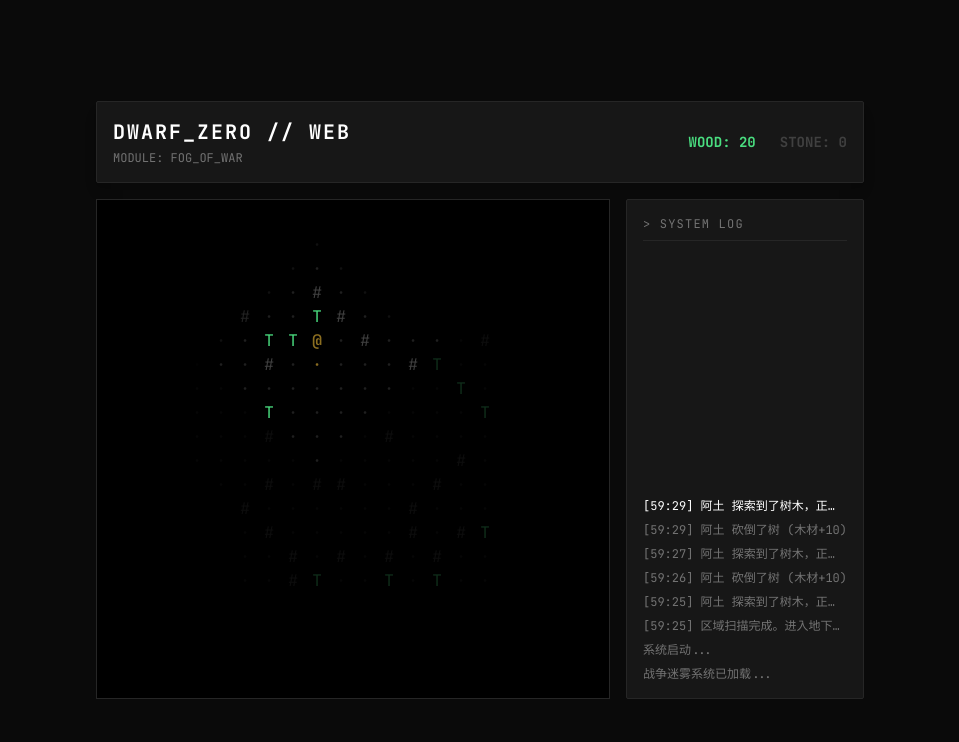
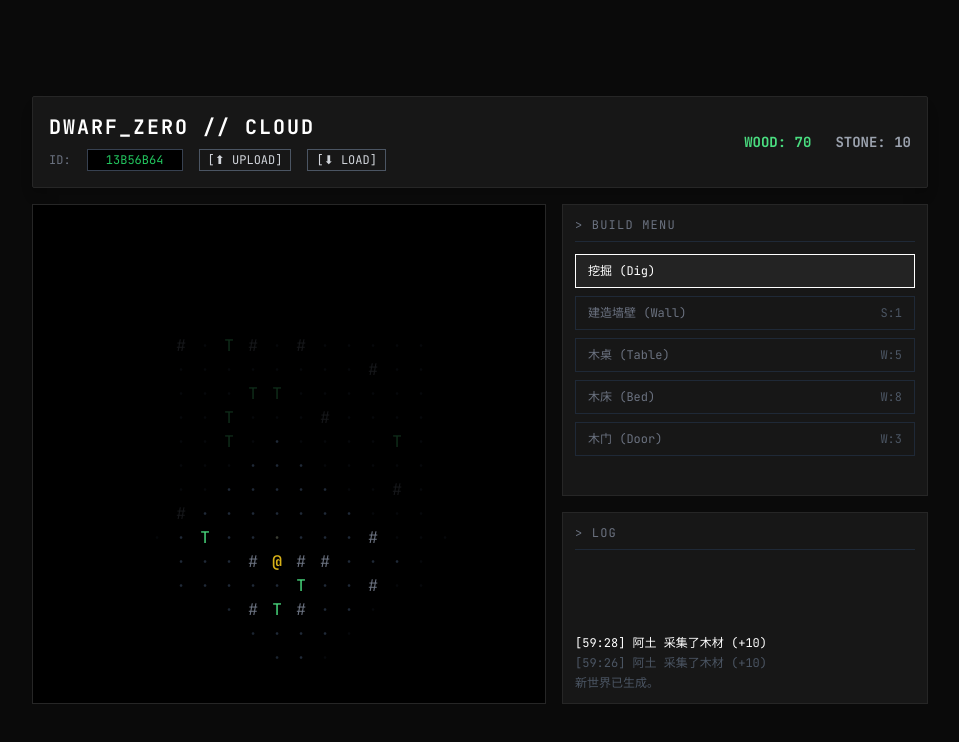
Before and after one commit to StudioSiyuan/dwarf-zero, a Next.js app: page / in a window 1280 px wide. Shown: the top 742 px of the page, without its empty margins (160-1119 px from the left). Built offline with nearby package versions, Linux system fonts and the light colour scheme.

Commit message:
Enable Cloud Save with Vercel KV

```diff
--- a/app/page.js
+++ b/app/page.js
@@ -1,45 +1,52 @@
 "use client";
 import { useState, useEffect, useRef } from 'react';
+import { v4 as uuidv4 } from 'uuid'; // 引入 UUID
 
 // --- 游戏配置 ---
 const MAP_SIZE = 20;
 const TICK_RATE = 600;
-const VIEW_RADIUS = 5; // 矮人的视野半径
+const VIEW_RADIUS = 5;
+const LOCAL_SAVE_KEY = "DWARF_ZERO_LOCAL_V1";
+const ID_KEY = "DWARF_ZERO_USER_ID"; // 存储用户的身份ID
+
+// --- 建筑耗材 ---
+const BUILD_COSTS = {
+  DIG:   { wood: 0, stone: 0, label: "挖掘 (Dig)" },
+  WALL:  { wood: 0, stone: 1, label: "建造墙壁 (Wall)" },
+  TABLE: { wood: 5, stone: 0, label: "木桌 (Table)" },
+  BED:   { wood: 8, stone: 0, label: "木床 (Bed)" },
+  DOOR:  { wood: 3, stone: 0, label: "木门 (Door)" }
+};
 
 // --- 样式辅助 ---
 const getTileColor = (type, isVisible, isExplored) => {
-  // 1. 如果完全没探索过 -> 隐藏 (黑色)
   if (!isExplored) return 'text-transparent';
-
-  // 2. 基础颜色
-  let color = 'text-game-text-dim';
+  let color = 'text-gray-500';
   switch (type) {
-    case 'WALL':  color = 'text-tile-wall'; break;
-    case 'TREE':  color = 'text-tile-tree'; break;
-    case 'WATER': color = 'text-tile-water'; break;
-    case 'EMPTY': color = 'text-tile-floor'; break;
+    case 'WALL':  color = 'text-gray-500'; break;
+    case 'TREE':  color = 'text-green-400'; break;
+    case 'WATER': color = 'text-blue-400'; break;
+    case 'EMPTY': color = 'text-gray-800'; break;
+    case 'TABLE': color = 'text-cyan-400'; break;
+    case 'BED':   color = 'text-indigo-400'; break;
+    case 'DOOR':  color = 'text-yellow-600'; break;
   }
-
-  // 3. 视觉处理：
-  // 如果当前可见 -> 保持原色 (高亮)
-  // 如果只是“记忆中” -> 降低透明度 (变暗)
-  if (isVisible) {
-    return color;
-  } else {
-    return `${color} opacity-20`; // 记忆区域变暗，非常有质感
-  }
+  return isVisible ? color : `${color} opacity-20`;
 };
 
 export default function DwarfGame() {
   const [mapGrid, setMapGrid] = useState([]);
-  const [dwarves, setDwarves] = useState([
-    { id: 1, name: "阿土", x: 10, y: 10, job: 'IDLE', target: null }
-  ]);
+  const [dwarves, setDwarves] = useState([]);
   const [resources, setResources] = useState({ wood: 0, stone: 0 });
-  const [logs, setLogs] = useState(["系统启动...", "战争迷雾系统已加载..."]);
+  const [logs, setLogs] = useState([]);
+  const [exploredTiles, setExploredTiles] = useState(new Set());
+  const [selectedTool, setSelectedTool] = useState('DIG');
+  const [isLoaded, setIsLoaded] = useState(false);
 
-  // 新增：探索过的区域 (存储格式 "x,y")
-  const [exploredTiles, setExploredTiles] = useState(new Set());
+  // --- 云存档状态 ---
+  const [userId, setUserId] = useState("");
+  const [inputUserId, setInputUserId] = useState(""); // 输入框里的ID
+  const [syncStatus, setSyncStatus] = useState(""); // 显示同步状态信息
 
   const stateRef = useRef({ mapGrid, dwarves, resources, exploredTiles });
 
@@ -47,8 +54,48 @@ export default function DwarfGame() {
     stateRef.current = { mapGrid, dwarves, resources, exploredTiles };
   }, [mapGrid, dwarves, resources, exploredTiles]);
 
-  // --- 初始化地图 ---
+  // --- 本地自动保存 (依然保留，作为双重保险) ---
   useEffect(() => {
+    if (!isLoaded || mapGrid.length === 0) return;
+    const saveData = {
+      mapGrid, dwarves, resources, logs: logs.slice(0, 20), exploredTiles: Array.from(exploredTiles)
+    };
+    localStorage.setItem(LOCAL_SAVE_KEY, JSON.stringify(saveData));
+  }, [mapGrid, dwarves, resources, exploredTiles, logs, isLoaded]);
+
+  // --- 初始化 ---
+  useEffect(() => {
+    // 1. 恢复或生成 User ID
+    let storedId = localStorage.getItem(ID_KEY);
+    if (!storedId) {
+      storedId = uuidv4().slice(0, 8).toUpperCase(); // 生成一个短 ID
+      localStorage.setItem(ID_KEY, storedId);
+    }
+    setUserId(storedId);
+    setInputUserId(storedId);
+
+    // 2. 尝试读取本地存档
+    const savedData = localStorage.getItem(LOCAL_SAVE_KEY);
+    if (savedData) {
+      try {
+        const parsed = JSON.parse(savedData);
+        loadGameData(parsed);
+        setLogs(prev => ["本地存档读取成功。", ...prev]);
+        return;
+      } catch (e) { console.error(e); }
+    }
+    generateNewWorld();
+  }, []);
+
+  const loadGameData = (data) => {
+    setMapGrid(data.mapGrid);
+    setDwarves(data.dwarves);
+    setResources(data.resources);
+    setExploredTiles(new Set(data.exploredTiles));
+    setIsLoaded(true);
+  };
+
+  const generateNewWorld = () => {
     const newMap = [];
     for (let y = 0; y < MAP_SIZE; y++) {
       const row = [];
@@ -60,32 +107,78 @@ export default function DwarfGame() {
       }
       newMap.push(row);
     }
-    // 出生点保护
     newMap[10][10] = { type: 'EMPTY', content: '·' };
-
-    // 初始点亮出生点周围
     const initialExplored = new Set();
     for(let dy=-VIEW_RADIUS; dy<=VIEW_RADIUS; dy++){
         for(let dx=-VIEW_RADIUS; dx<=VIEW_RADIUS; dx++){
             initialExplored.add(`${10+dx},${10+dy}`);
         }
     }
+    setMapGrid(newMap);
+    setDwarves([{ id: 1, name: "阿土", x: 10, y: 10, job: 'IDLE', target: null }]);
+    setResources({ wood: 50, stone: 10 });
+    setExploredTiles(initialExplored);
+    setLogs(["新世界已生成。"]);
+    setIsLoaded(true);
+  };
 
-    setMapGrid(newMap);
-    setExploredTiles(initialExplored);
-    addLog("区域扫描完成。进入地下探索模式。");
-  }, []);
+  // --- ☁️ 云端同步逻辑 ---
+  const handleCloudUpload = async () => {
+    setSyncStatus("上传中...");
+    const saveData = {
+      mapGrid, dwarves, resources, logs: logs.slice(0, 20), exploredTiles: Array.from(exploredTiles)
+    };
 
+    try {
+      const res = await fetch('/api/save', {
+        method: 'POST',
+        headers: { 'Content-Type': 'application/json' },
+        body: JSON.stringify({ saveId: userId, data: saveData }),
+      });
+      if (res.ok) {
+        setSyncStatus("✅ 上传成功! ID: " + userId);
+        addLog(`云存档已同步至服务器。ID: ${userId}`);
+      } else {
+        setSyncStatus("❌ 上传失败");
+      }
+    } catch (e) {
+      setSyncStatus("❌ 网络错误");
+    }
+    setTimeout(() => setSyncStatus(""), 3000);
+  };
+
+  const handleCloudDownload = async () => {
+    if (!inputUserId) return;
+    setSyncStatus("下载中...");
+
+    try {
+      const res = await fetch(`/api/load?id=${inputUserId}`);
+      const json = await res.json();
+
+      if (res.ok && json.data) {
+        loadGameData(json.data);
+        setUserId(inputUserId); // 更新当前 ID
+        localStorage.setItem(ID_KEY, inputUserId); // 记住新 ID
+        setSyncStatus("✅ 读取成功");
+        addLog(`已加载云存档 ID: ${inputUserId}`);
+      } else {
+        setSyncStatus("❌ 找不到存档");
+      }
+    } catch (e) {
+      setSyncStatus("❌ 网络错误");
+    }
+    setTimeout(() => setSyncStatus(""), 3000);
+  };
+
+  // --- 游戏循环 ---
   const addLog = (msg) => {
     setLogs(prev => [`[${new Date().toLocaleTimeString().slice(3,8)}] ${msg}`, ...prev].slice(0, 9));
   };
 
-  // --- BFS 寻路算法 ---
   const findPathNextStep = (start, end, map) => {
     const queue = [{ x: start.x, y: start.y, path: [] }];
     const visited = new Set();
     visited.add(`${start.x},${start.y}`);
-
     const directions = [{ dx: 0, dy: -1 }, { dx: 0, dy: 1 }, { dx: -1, dy: 0 }, { dx: 1, dy: 0 }];
 
     while (queue.length > 0) {
@@ -96,8 +189,8 @@ export default function DwarfGame() {
         const nx = x + dir.dx;
         const ny = y + dir.dy;
         if (nx < 0 || ny < 0 || nx >= MAP_SIZE || ny >= MAP_SIZE) continue;
-
-        const isWalkable = map[ny][nx].type === 'EMPTY' || (nx === end.x && ny === end.y);
+        const tile = map[ny][nx];
+        const isWalkable = tile.type === 'EMPTY' || tile.type === 'DOOR' || (nx === end.x && ny === end.y);
         if (isWalkable && !visited.has(`${nx},${ny}`)) {
           visited.add(`${nx},${ny}`);
           const newPath = path.length === 0 ? [{x: nx, y: ny}] : path;
@@ -120,48 +213,30 @@ export default function DwarfGame() {
     return nearest;
   };
 
-  // --- 核心循环 ---
   useEffect(() => {
+    if (!isLoaded) return;
     const interval = setInterval(() => {
       const { mapGrid: currentMap, dwarves: currentDwarves, exploredTiles: currentExplored } = stateRef.current;
       if (currentMap.length === 0) return;
 
       const nextMap = currentMap.map(row => [...row]);
       const nextDwarves = currentDwarves.map(d => ({ ...d }));
-      // 复制 Set，用于更新探索区域
       const nextExplored = new Set(currentExplored);
       let mapChanged = false;
 
       nextDwarves.forEach(dwarf => {
-        // --- 1. 更新迷雾 (Fog of War) ---
-        // 矮人走到哪里，哪里的迷雾就散开
         for (let dy = -VIEW_RADIUS; dy <= VIEW_RADIUS; dy++) {
             for (let dx = -VIEW_RADIUS; dx <= VIEW_RADIUS; dx++) {
-                const tx = dwarf.x + dx;
-                const ty = dwarf.y + dy;
-                // 简单的圆形视野检查
-                if (tx >= 0 && ty >= 0 && tx < MAP_SIZE && ty < MAP_SIZE) {
-                    if (Math.abs(dx) + Math.abs(dy) <= VIEW_RADIUS) {
-                        nextExplored.add(`${tx},${ty}`);
-                    }
+                if (Math.abs(dx) + Math.abs(dy) <= VIEW_RADIUS) {
+                    const tx = dwarf.x + dx, ty = dwarf.y + dy;
+                    if (tx >= 0 && ty >= 0 && tx < MAP_SIZE && ty < MAP_SIZE) nextExplored.add(`${tx},${ty}`);
                 }
             }
         }
-
-        // --- 2. AI 逻辑 ---
         if (!dwarf.target) {
           const tree = findNearestBlock(nextMap, dwarf.x, dwarf.y, 'TREE');
-          if (tree) {
-            dwarf.target = tree;
-            dwarf.job = 'MOVING';
-            if (currentDwarves.find(d=>d.id===dwarf.id).job === 'IDLE') {
-              addLog(`${dwarf.name} 探索到了树木，正在前往。`);
-            }
-          } else {
-             dwarf.job = 'IDLE';
-          }
+          if (tree) { dwarf.target = tree; dwarf.job = 'MOVING'; }
         }
-
         if (dwarf.target) {
           const dist = Math.abs(dwarf.target.x - dwarf.x) + Math.abs(dwarf.target.y - dwarf.y);
           if (dist <= 1) {
@@ -170,105 +245,103 @@ export default function DwarfGame() {
               nextMap[dwarf.target.y][dwarf.target.x] = { type: 'EMPTY', content: '·' };
               mapChanged = true;
               setResources(prev => ({ ...prev, wood: prev.wood + 10 }));
-              addLog(`${dwarf.name} 砍倒了树 (木材+10)`);
-              dwarf.target = null;
-              dwarf.job = 'IDLE';
-            } else {
-              dwarf.target = null;
-            }
+              addLog(`${dwarf.name} 采集了木材 (+10)`);
+              dwarf.target = null; dwarf.job = 'IDLE';
+            } else { dwarf.target = null; }
           } else {
             const nextStep = findPathNextStep({x: dwarf.x, y: dwarf.y}, dwarf.target, nextMap);
-            if (nextStep) {
-              dwarf.x = nextStep.x;
-              dwarf.y = nextStep.y;
-            } else {
-              dwarf.target = null;
-              dwarf.job = 'IDLE';
-            }
+            if (nextStep) { dwarf.x = nextStep.x; dwarf.y = nextStep.y; }
+            else { dwarf.target = null; }
           }
         }
       });
-
-      setDwarves(nextDwarves);
-      setExploredTiles(nextExplored); // 更新探索区域
+      setDwarves(nextDwarves); setExploredTiles(nextExplored);
       if (mapChanged) setMapGrid(nextMap);
-
     }, TICK_RATE);
-
     return () => clearInterval(interval);
-  }, []);
+  }, [isLoaded]);
 
   const handleTileClick = (x, y) => {
-    // 只有探索过的地方才能交互！
     if (!stateRef.current.exploredTiles.has(`${x},${y}`)) return;
-
     const newMap = [...mapGrid];
     const tile = newMap[y][x];
-    if (tile.type === 'WALL') {
-      newMap[y][x] = { type: 'EMPTY', content: '·' };
-      setResources(prev => ({ ...prev, stone: prev.stone + 1 }));
-    } else if (tile.type === 'EMPTY') {
-      newMap[y][x] = { type: 'WALL', content: '#' };
+    const cost = BUILD_COSTS[selectedTool];
+
+    if (resources.wood < cost.wood || resources.stone < cost.stone) {
+        addLog(`材料不足！需要: 木${cost.wood} 石${cost.stone}`); return;
     }
-    setMapGrid(newMap);
+
+    let actionSuccess = false;
+    if (selectedTool === 'DIG') {
+        if (tile.type === 'WALL') {
+            newMap[y][x] = { type: 'EMPTY', content: '·' };
+            setResources(prev => ({ ...prev, stone: prev.stone + 1 }));
+            addLog(`挖掘成功 (石料+1)`); actionSuccess = true;
+        }
+    } else {
+        if (tile.type === 'EMPTY') {
+            let newContent = selectedTool === 'WALL' ? '#' : selectedTool === 'TABLE' ? 'Π' : selectedTool === 'BED' ? '=' : selectedTool === 'DOOR' ? '+' : '?';
+            newMap[y][x] = { type: selectedTool, content: newContent };
+            setResources(prev => ({ wood: prev.wood - cost.wood, stone: prev.stone - cost.stone }));
+            addLog(`建造了 ${cost.label}`); actionSuccess = true;
+        }
+    }
+    if (actionSuccess) setMapGrid(newMap);
   };
 
-  // --- 渲染辅助：判断当前视野 ---
-  // 每一帧都要重新计算哪些格子是“当前可见”的
-  const getVisibleSet = () => {
-    const visible = new Set();
-    dwarves.forEach(d => {
-        for (let dy = -VIEW_RADIUS; dy <= VIEW_RADIUS; dy++) {
-            for (let dx = -VIEW_RADIUS; dx <= VIEW_RADIUS; dx++) {
-                if (Math.abs(dx) + Math.abs(dy) <= VIEW_RADIUS) {
-                    visible.add(`${d.x + dx},${d.y + dy}`);
-                }
-            }
-        }
-    });
-    return visible;
-  };
-
-  const visibleSet = getVisibleSet(); // 渲染时实时计算
+  const visibleSet = new Set();
+  dwarves.forEach(d => {
+      for (let dy = -VIEW_RADIUS; dy <= VIEW_RADIUS; dy++) {
+          for (let dx = -VIEW_RADIUS; dx <= VIEW_RADIUS; dx++) {
+              if (Math.abs(dx) + Math.abs(dy) <= VIEW_RADIUS) visibleSet.add(`${d.x + dx},${d.y + dy}`);
+          }
+      }
+  });
 
   return (
-    <div className="min-h-screen flex flex-col items-center justify-center bg-game-bg text-game-text-main p-4">
-      <div className="w-full max-w-3xl bg-game-panel border border-game-border p-4 mb-4 flex justify-between items-center shadow-lg rounded-sm">
-        <div>
-           <h1 className="text-xl font-bold text-game-text-highlight tracking-widest">DWARF_ZERO // WEB</h1>
-           <div className="text-xs text-game-text-dim mt-1">MODULE: FOG_OF_WAR</div>
+    <div className="min-h-screen flex flex-col items-center justify-center bg-game-bg text-game-text-main p-4 font-mono select-none">
+
+      {/* 顶部面板 */}
+      <div className="w-full max-w-4xl bg-game-panel border border-game-border p-4 mb-4 flex justify-between items-center shadow-lg rounded-sm">
+        <div className="flex flex-col">
+           <h1 className="text-xl font-bold text-white tracking-widest">DWARF_ZERO // CLOUD</h1>
+           <div className="flex gap-4 mt-2 items-center text-xs">
+             <span className="text-gray-500">ID:</span>
+             <input
+               type="text"
+               value={inputUserId}
+               onChange={(e) => setInputUserId(e.target.value)}
+               className="bg-black border border-gray-700 text-green-500 px-2 py-0.5 w-24 text-center focus:outline-none focus:border-green-500"
+             />
+             <button onClick={handleCloudUpload} className="text-gray-300 hover:text-white border border-gray-600 px-2 py-0.5 hover:bg-gray-800">[⬆ UPLOAD]</button>
+             <button onClick={handleCloudDownload} className="text-gray-300 hover:text-white border border-gray-600 px-2 py-0.5 hover:bg-gray-800">[⬇ LOAD]</button>
+             <span className="text-yellow-500">{syncStatus}</span>
+           </div>
         </div>
-        <div className="flex gap-6 font-mono text-sm">
-          <div className="text-tile-tree font-bold">WOOD: {resources.wood}</div>
-          <div className="text-tile-wall font-bold">STONE: {resources.stone}</div>
+        <div className="flex gap-6 text-sm">
+          <div className="text-green-400 font-bold">WOOD: {resources.wood}</div>
+          <div className="text-gray-400 font-bold">STONE: {resources.stone}</div>
         </div>
       </div>
 
-      <div className="flex gap-4 w-full max-w-3xl h-[500px]">
-        {/* 左侧：地图区域 */}
-        <div className="border border-game-border bg-black p-4 overflow-hidden relative shadow-inner flex items-center justify-center">
+      <div className="flex gap-4 w-full max-w-4xl h-[500px]">
+        {/* 地图 */}
+        <div className="border border-game-border bg-black p-4 overflow-hidden relative flex items-center justify-center">
           <div>
             {mapGrid.map((row, y) => (
               <div key={y} className="flex leading-none">
                 {row.map((tile, x) => {
                   const key = `${x},${y}`;
                   const dwarf = dwarves.find(d => d.x === x && d.y === y);
-
-                  // 状态判断
                   const isVisible = visibleSet.has(key);
                   const isExplored = exploredTiles.has(key);
-
-                  // 如果完全没探索过，就不显示鼠标手势
-                  const cursorClass = isExplored ? 'cursor-pointer hover:bg-white/10' : 'cursor-default';
-
                   return (
                     <span
                       key={key}
                       onClick={() => handleTileClick(x, y)}
-                      className={`w-6 h-6 flex items-center justify-center font-mono transition-colors duration-500 ${cursorClass}
-                      ${dwarf ? 'text-tile-dwarf font-bold animate-pulse' : getTileColor(tile.type, isVisible, isExplored)}`}
+                      className={`w-6 h-6 flex items-center justify-center cursor-pointer hover:bg-white/10 transition-colors duration-300
+                      ${dwarf ? 'text-yellow-400 font-bold animate-pulse' : getTileColor(tile.type, isVisible, isExplored)}`}
                     >
-                      {/* 如果完全没探索过，显示空或者迷雾字符；如果有矮人，优先显示矮人 */}
                       {!isExplored ? ' ' : (dwarf ? '@' : tile.content)}
                     </span>
                   );
@@ -278,18 +351,29 @@ export default function DwarfGame() {
           </div>
         </div>
 
-        {/* 右侧：日志 */}
-        <div className="flex-1 bg-game-panel border border-game-border p-4 flex flex-col rounded-sm">
-          <h3 className="text-xs text-game-text-dim mb-3 uppercase border-b border-game-border pb-2 tracking-widest">&gt; System Log</h3>
-          <div className="flex-1 overflow-hidden relative">
-            <ul className="space-y-2 font-mono text-xs absolute bottom-0 w-full">
-              {logs.map((log, i) => (
-                <li key={i} className={`truncate ${i === 0 ? 'text-game-text-highlight' : 'text-game-text-dim'}`}>
-                  {log}
-                </li>
-              ))}
-            </ul>
-          </div>
+        {/* 右侧 */}
+        <div className="flex-1 flex flex-col gap-4">
+            <div className="bg-game-panel border border-game-border p-3 flex-1 flex flex-col">
+                 <h3 className="text-xs text-gray-500 mb-3 uppercase tracking-widest border-b border-gray-800 pb-2">> Build Menu</h3>
+                 <div className="grid grid-cols-1 gap-2 overflow-y-auto">
+                    {Object.keys(BUILD_COSTS).map(toolKey => (
+                        <button key={toolKey} onClick={() => setSelectedTool(toolKey)}
+                            className={`text-left px-3 py-2 text-xs border transition-all flex justify-between group
+                            ${selectedTool === toolKey ? 'border-white text-white bg-white/5' : 'border-gray-800 text-gray-500 hover:border-gray-600 hover:text-gray-300'}`}>
+                            <span>{BUILD_COSTS[toolKey].label}</span>
+                            <span className="text-gray-600 group-hover:text-gray-400">{BUILD_COSTS[toolKey].wood > 0 && `W:${BUILD_COSTS[toolKey].wood} `}{BUILD_COSTS[toolKey].stone > 0 && `S:${BUILD_COSTS[toolKey].stone}`}</span>
+                        </button>
+                    ))}
+                 </div>
+            </div>
+            <div className="bg-game-panel border border-game-border p-3 h-48 flex flex-col">
+                <h3 className="text-xs text-gray-500 mb-2 uppercase tracking-widest border-b border-gray-800 pb-2">> Log</h3>
+                <div className="flex-1 overflow-hidden relative">
+                    <ul className="space-y-1 text-xs absolute bottom-0 w-full">
+                    {logs.map((log, i) => (<li key={i} className={`truncate ${i === 0 ? 'text-white' : 'text-gray-600'}`}>{log}</li>))}
+                    </ul>
+                </div>
+            </div>
         </div>
       </div>
     </div>
--- a/package.json
+++ b/package.json
@@ -9,9 +9,12 @@
     "lint": "eslint"
   },
   "dependencies": {
+    "@vercel/kv": "^3.0.0",
     "next": "16.0.5",
     "react": "19.2.0",
-    "react-dom": "19.2.0"
+    "react-dom": "19.2.0",
+    "redis": "^5.10.0",
+    "uuid": "^13.0.0"
   },
   "devDependencies": {
     "@tailwindcss/postcss": "^4",
```
Also changed, not shown: app/api/load/route.js (added, +19 -0 lines), app/api/save/route.js (added, +21 -0 lines), 1 other file (tests, documents, lock files or other folders).
